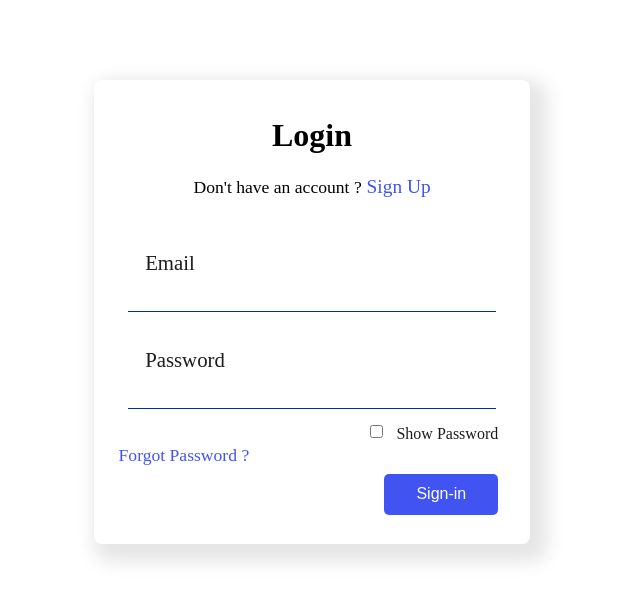
After one commit to WisdmLabs/tejas-html-assignment, a PHP site: page /user-login.php in a window 1280 px wide. The commit adds this page. Shown: the top 601 px of the page, without its empty margins (328-968 px from the left). Run offline with PHP 8.4, Linux system fonts and the light colour scheme; data that the repository does not hold is empty.

Commit message:
user-login page added

```diff
--- a/UserRegistration.php
+++ b/UserRegistration.php
@@ -55,7 +55,7 @@ a{
 <body> <br>
 <div class="register-box">
 	<h1>Registration</h1>
-	<p style="text-align:center;font-size:1.2em;">Already have an account ? <a href="UserLogin.php">Sign in </a></p> <br>
+	<p style="text-align:center;font-size:1.2em;">Already have an account ? <a href="user-login.php">Sign in </a></p> <br>
 		<form action="<?php echo htmlspecialchars($_SERVER['PHP_SELF']); ?>" method="post" autocomplete="off" onsubmit="setFlag()">
             <input type="text" id="firstname"  name="firstname" placeholder="Enter Your Firstname *" required><br>
 			<input type="text" id="lastname"  name="lastname" placeholder="Enter Your Lastname *" required><br>
--- a/index.php
+++ b/index.php
@@ -43,7 +43,7 @@
 
     <nav>
      <ul>
-          <li><a href="UserLogin.php">Login</a></li>
+          <li><a href="user-login.php">Login</a></li>
           <li><a href="UserRegistration.php" style="padding: 8px 20px;margin-left:30px;border-radius:4px;color: #fff;background: #4154f1;">Register</a></li>
      </ul>
     </nav><br><br>
@@ -57,7 +57,6 @@
     <?php
             if(isset($_SESSION['email'])){
                 ?>
-                <script>document.getElementById('logoutBtn').style.display="block";</script>
                     <div class="Second-para-div">
                     <p>Sed ut perspiciatis unde omnis iste natus error sit voluptatem accusantium doloremque laudantium, totam rem aperiam, eaque ipsa quae ab illo inventore veritatis et quasi architecto beatae vitae dicta sunt explicabo. Nemo enim ipsam voluptatem quia voluptas sit aspernatur aut odit aut fugit, sed quia consequuntur magni dolores eos qui ratione voluptatem sequi nesciunt. Neque porro quisquam est, qui dolorem ipsum quia dolor sit amet, consectetur, adipisci velit, sed quia non numquam eius modi tempora incidunt ut labore et dolore magnam aliquam quaerat voluptatem. Ut enim ad minima veniam, quis nostrum exercitationem ullam corporis suscipit laboriosam, nisi ut aliquid ex ea commodi consequatur? Quis autem vel eum iure reprehenderit qui in ea voluptate velit esse quam nihil molestiae consequatur, vel illum qui dolorem eum fugiat quo voluptas nulla pariatur?</p>
                     </div>
--- /dev/null
+++ b/user-login.php
@@ -0,0 +1,122 @@
+<!DOCTYPE html>
+<html>
+<head>
+<meta charset="ISO-8859-1"><title> UserLogin </title>
+<style>
+.LoginBox{
+	text-align:center;
+ 	margin:auto;
+	padding:1em;
+	border-radius:0.5em;
+	box-shadow:9px 9px 18px 9px rgba(0,0,0,0.1);
+	height:27em;
+	width:32%;
+}
+.LoginBox a,.LoginBox p{
+	font-size:1.1em;
+	text-decoration:none;
+}
+.LoginBox a{
+	color:#4154f1;
+}
+.LoginBox label{
+	float:left;
+	margin-left:1.7em;
+	font-size:1.3em;
+	color:#1c1c1c;
+}
+.LoginBox input[type=email],.LoginBox input[type=text],.LoginBox input[type=password]{
+	outline:none;
+	border:none;
+	font-size:1.2em;
+	width:19em;
+    border-bottom:1px solid #013289;
+}
+input[type=password]:focus,input[type=text]:focus,input[type=email]:focus{
+  transition:0.3s;
+  border-bottom:2px solid #013289;
+}
+.LoginBox input[type=submit]{
+    float:right;
+    margin:1.8em 1em 0em 0em;
+    padding:0.7em 2em;
+    border:none;
+    font-size:16px;
+    border-radius:5px;
+    cursor:pointer;
+    outline:none;
+    color:#ffffff;
+    background-color:#4154f1;
+}
+</style>
+</head>
+<body>
+<br><br><br><br>
+<div class="LoginBox">
+<h1>Login</h1>
+<p>Don't have an account ?<a href="user-registration.php"> Sign Up</a></p><br><br>
+<form action="<?php echo htmlspecialchars($_SERVER['PHP_SELF']); ?>" method="post" autocomplete="off" onsubmit="setFlag()">
+<label>Email </label><br><br><input type="email" name="email_of_user" required><br><br><br>
+<label>Password </label><br><br><input type="password" id="password" name="password_of_user" required><br>
+<label style="float:right;font-size:1em;font-weight:10;color:#1c1c1c;margin:1em 1em 0em 0em">Show Password</label>
+<input type="checkbox" onclick="check_password()" style="float:right;accent-color:#4154f1;margin:1.2em 1em 0em 0em;"><br><br>
+<a href="forgot-password.php" style="float:left;margin-left:0.5em;">Forgot Password ?</a>
+<input type="text" id="flagKey" style="display:none;" name="flagKey" value="0">
+<input type="submit" value="Sign-in"><br>
+</form>
+</div>
+<script>
+function check_password() {
+	  var x = document.getElementById("password");
+	  if (x.type == "password") {
+	    x.type = "text";
+	  }
+	  else {
+	      x.type = "password";
+	  }
+}
+function setFlag(){
+    document.getElementById('flagKey').value="1";
+}
+</script>
+<?php
+    if($_POST['flagKey']=="1")
+    {
+        $servername = "localhost";
+        $username = "tejas";
+        $password = "Tej@s";
+        $database = "php";
+
+        $conn = new mysqli($servername, $username, $password, $database);
+
+        $email = $_POST['email_of_user'];
+        $password = $_POST['password_of_user'];
+
+        $sql = "SELECT * FROM users WHERE email='$email'";
+        $result = $conn->query($sql);
+
+        if ($result->num_rows > 0)
+        {
+            $row = $result->fetch_assoc();
+            $storedHashedPassword = $row["password"];
+
+            if (password_verify($password, $storedHashedPassword)) {
+                 session_start();
+                 $_SESSION['email']=$email;
+                 header("Location: index.php");
+                 exit();
+            } else {
+                ?>
+                    <script>alert('Invalid Credentials');</script>
+                <?php
+            }
+        }
+        else {
+            ?>
+                <script>alert("User Doesn't Exist !");</script>
+            <?php
+        }
+    }
+?>
+</body>
+</html>
```
